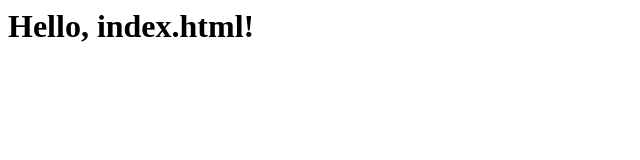
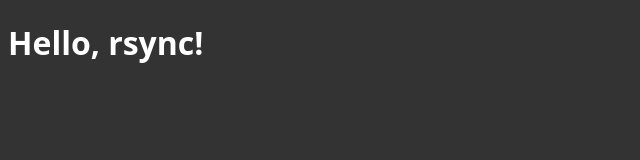
Before and after one commit to andrewgryan/lifetime, a plain HTML site: page public/index.html in a window 1280 px wide. Shown: the whole page, without its empty margins (0-640 px from the left). Drawn offline with Linux system fonts and the light colour scheme.

Commit message:
added style

```diff
--- a/public/index.html
+++ b/public/index.html
@@ -1 +1,12 @@
-<h1>Hello, index.html!</h1>
+<!DOCTYPE html>
+<html lang="en">
+  <head>
+    <meta charset="utf-8" />
+    <meta name="viewport" content="width=device-width, initial-scale=1" />
+    <title>Lifetime</title>
+    <link rel="stylesheet" href="style.css" />
+  </head>
+  <body>
+    <h1>Hello, rsync!</h1>
+  </body>
+</html>
--- /dev/null
+++ b/public/style.css
@@ -0,0 +1,5 @@
+body {
+  font-family: system-ui;
+  background-color: #333;
+  color: white;
+}
```
